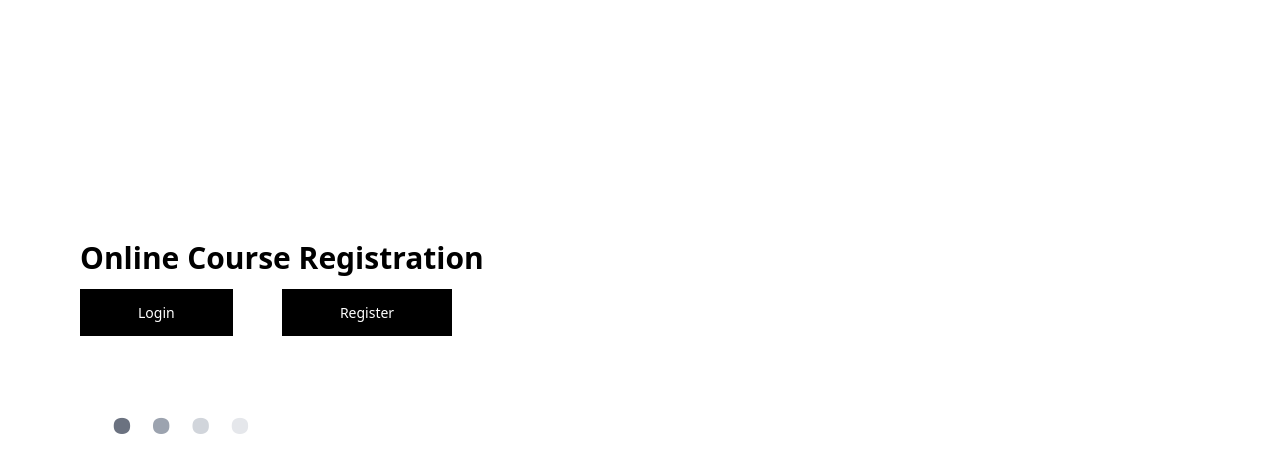
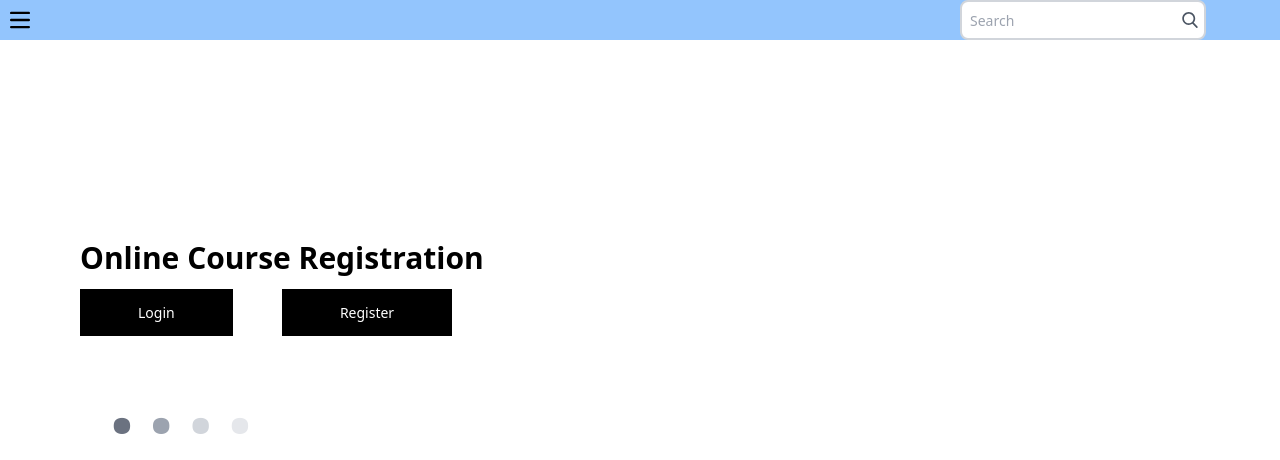
Before and after one commit to asigba/Online-Course-Registration, a Flask app: page / in a window 1280 px wide. Shown: the top 460 px of the page. Run offline with Flask 3, Linux system fonts and the light colour scheme.

Commit message:
fixed navbar

```diff
--- a/src/app.py
+++ b/src/app.py
@@ -140,8 +140,8 @@ class Course(db.Model):
     def validate_and_generate_course_id(self, key, value):
         """ This will validate and update "course id" if the catalog or course number ever changes.
         Args:
-            key(string):
-            value(int):
+            key(string): 4 string abbreviation of the course
+            value(int):  3-digit integer representing the level of the course
         Returns:
             None
         """
--- a/src/static/dist/css/output.css
+++ b/src/static/dist/css/output.css
@@ -574,12 +574,57 @@ video {
   position: fixed;
 }
 
+.absolute {
+  position: absolute;
+}
+
+.relative {
+  position: relative;
+}
+
 .left-20 {
   left: 5rem;
 }
 
 .top-60 {
   top: 15rem;
+}
+
+.right-0 {
+  right: 0px;
+}
+
+.top-0 {
+  top: 0px;
+}
+
+.left-10 {
+  left: 2.5rem;
+}
+
+.left-5 {
+  left: 1.25rem;
+}
+
+.mx-auto {
+  margin-left: auto;
+  margin-right: auto;
+}
+
+.mt-4 {
+  margin-top: 1rem;
+}
+
+.mr-2 {
+  margin-right: 0.5rem;
+}
+
+.mt-3 {
+  margin-top: 0.75rem;
+}
+
+.block {
+  display: block;
 }
 
 .flex {
@@ -598,8 +643,8 @@ video {
   display: grid;
 }
 
-.h-80 {
-  height: 20rem;
+.hidden {
+  display: none;
 }
 
 .h-10 {
@@ -610,6 +655,18 @@ video {
   height: 1.25rem;
 }
 
+.h-80 {
+  height: 20rem;
+}
+
+.h-4 {
+  height: 1rem;
+}
+
+.h-6 {
+  height: 1.5rem;
+}
+
 .w-10 {
   width: 2.5rem;
 }
@@ -618,8 +675,40 @@ video {
   width: 1.25rem;
 }
 
+.w-full {
+  width: 100%;
+}
+
+.w-4 {
+  width: 1rem;
+}
+
+.w-6 {
+  width: 1.5rem;
+}
+
 .grid-cols-2 {
   grid-template-columns: repeat(2, minmax(0, 1fr));
+}
+
+.grid-cols-1 {
+  grid-template-columns: repeat(1, minmax(0, 1fr));
+}
+
+.grid-cols-3 {
+  grid-template-columns: repeat(3, minmax(0, 1fr));
+}
+
+.grid-cols-4 {
+  grid-template-columns: repeat(4, minmax(0, 1fr));
+}
+
+.grid-cols-5 {
+  grid-template-columns: repeat(5, minmax(0, 1fr));
+}
+
+.flex-col {
+  flex-direction: column;
 }
 
 .items-center {
@@ -651,19 +744,38 @@ video {
   border-color: rgb(0 0 0 / var(--tw-border-opacity));
 }
 
+.border-gray-300 {
+  --tw-border-opacity: 1;
+  border-color: rgb(209 213 219 / var(--tw-border-opacity));
+}
+
 .bg-black {
   --tw-bg-opacity: 1;
   background-color: rgb(0 0 0 / var(--tw-bg-opacity));
 }
 
-.bg-blue-500 {
-  --tw-bg-opacity: 1;
-  background-color: rgb(59 130 246 / var(--tw-bg-opacity));
-}
-
 .bg-blue-300 {
   --tw-bg-opacity: 1;
   background-color: rgb(147 197 253 / var(--tw-bg-opacity));
+}
+
+.bg-blue-700 {
+  --tw-bg-opacity: 1;
+  background-color: rgb(29 78 216 / var(--tw-bg-opacity));
+}
+
+.bg-gray-50 {
+  --tw-bg-opacity: 1;
+  background-color: rgb(249 250 251 / var(--tw-bg-opacity));
+}
+
+.bg-white {
+  --tw-bg-opacity: 1;
+  background-color: rgb(255 255 255 / var(--tw-bg-opacity));
+}
+
+.fill-current {
+  fill: currentColor;
 }
 
 .p-2 {
@@ -675,9 +787,27 @@ video {
   padding-right: 3.5rem;
 }
 
+.px-3 {
+  padding-left: 0.75rem;
+  padding-right: 0.75rem;
+}
+
+.py-2 {
+  padding-top: 0.5rem;
+  padding-bottom: 0.5rem;
+}
+
 .py-3 {
   padding-top: 0.75rem;
   padding-bottom: 0.75rem;
+}
+
+.pl-2 {
+  padding-left: 0.5rem;
+}
+
+.pr-8 {
+  padding-right: 2rem;
 }
 
 .font-sans {
@@ -727,9 +857,29 @@ video {
   color: rgb(107 114 128 / var(--tw-text-opacity));
 }
 
+.text-gray-900 {
+  --tw-text-opacity: 1;
+  color: rgb(17 24 39 / var(--tw-text-opacity));
+}
+
 .text-white {
   --tw-text-opacity: 1;
   color: rgb(255 255 255 / var(--tw-text-opacity));
+}
+
+.text-gray-600 {
+  --tw-text-opacity: 1;
+  color: rgb(75 85 99 / var(--tw-text-opacity));
+}
+
+.text-black {
+  --tw-text-opacity: 1;
+  color: rgb(0 0 0 / var(--tw-text-opacity));
+}
+
+.hover\:bg-gray-100:hover {
+  --tw-bg-opacity: 1;
+  background-color: rgb(243 244 246 / var(--tw-bg-opacity));
 }
 
 .hover\:bg-white:hover {
@@ -774,13 +929,28 @@ video {
   --tw-ring-color: rgb(229 231 235 / var(--tw-ring-opacity));
 }
 
-@media (min-width: 768px) {
-  .md\:hidden {
-    display: none;
+@media (min-width: 1024px) {
+  .lg\:block {
+    display: block;
   }
 }
 
 @media (prefers-color-scheme: dark) {
+  .dark\:border-gray-700 {
+    --tw-border-opacity: 1;
+    border-color: rgb(55 65 81 / var(--tw-border-opacity));
+  }
+
+  .dark\:bg-blue-600 {
+    --tw-bg-opacity: 1;
+    background-color: rgb(37 99 235 / var(--tw-bg-opacity));
+  }
+
+  .dark\:bg-gray-800 {
+    --tw-bg-opacity: 1;
+    background-color: rgb(31 41 55 / var(--tw-bg-opacity));
+  }
+
   .dark\:text-gray-400 {
     --tw-text-opacity: 1;
     color: rgb(156 163 175 / var(--tw-text-opacity));
--- a/src/templates/index.html
+++ b/src/templates/index.html
@@ -7,22 +7,51 @@
     <link rel="stylesheet" href="{{url_for('static',filename='dist/css/output.css')}}">
 </head>
 <body>
-    <nav class="bg-blue-300">
-        <button data-collapse-toggle="navbar-default" type="button" class="inline-flex items-center p-2 w-10 h-10 justify-center text-sm text-gray-500 rounded-lg md:hidden hover:bg-gray-100 focus:outline-none focus:ring-2 focus:ring-gray-200 dark:text-gray-400 dark:hover:bg-gray-700 dark:focus:ring-gray-600" aria-controls="navbar-default">
-            <span class="sr-only">Open main menu</span>
-            <svg class="w-5 h-5" aria-hidden="true" xmlns="http://www.w3.org/2000/svg" fill="none" viewBox="0 0 17 14">
-                <path stroke="currentColor" stroke-linecap="round" stroke-linejoin="round" stroke-width="2" d="M1 1h15M1 7h15M1 13h15"/>
-            </svg>
-        </button>
+    <nav class="bg-blue-300 ">
+        <div class="grid grid-cols-4">
+            <div>
+                <button data-collapse-toggle="navbar-hamburger" type="button" class="inline-flex items-center justify-center p-2 w-10 h-10 text-sm text-black rounded-lg aria-controls="navbar-hamburger" aria-expanded="false">
+                    <svg class="w-5 h-5" aria-hidden="true" xmlns="http://www.w3.org/2000/svg" fill="none" viewBox="0 0 17 14">
+                        <path stroke="currentColor" stroke-linecap="round" stroke-linejoin="round" stroke-width="2" d="M1 1h15M1 7h15M1 13h15"/>
+                    </svg>
+                </button>
+            </div>
+            <div>
+            </div>
+            <div>
+            </div>
+
+            <div class="grid grid-cols-2 grid-cols-">
+                <div class="relative mx-auto text-gray-600 lg:block hidden">
+                    <input
+                        class="border-2 border-gray-300 bg-white h-10 pl-2 pr-8 rounded-lg text-sm focus:outline-none"
+                        type="search" name="search" placeholder="Search">
+                    <button type="submit" class="absolute right-0 top-0 mt-3 mr-2">
+                        <svg class="text-gray-600 h-4 w-4 fill-current" xmlns="http://www.w3.org/2000/svg"
+                            version="1.1" id="Capa_1" x="0px" y="0px"
+                            viewBox="0 0 56.966 56.966" style="enable-background:new 0 0 56.966 56.966;"
+                            xml:space="preserve"
+                            width="512px" height="512px">
+                            <path d="M55.146,51.887L41.588,37.786c3.486-4.144,5.396-9.358,5.396-14.786c0-12.682-10.318-23-23-23s-23,10.318-23,23  s10.318,23,23,23c4.761,0,9.298-1.436,13.177-4.162l13.661,14.208c0.571,0.593,1.339,0.92,2.162,0.92  c0.779,0,1.518-0.297,2.079-0.837C56.255,54.982,56.293,53.08,55.146,51.887z M23.984,6c9.374,0,17,7.626,17,17s-7.626,17-17,17  s-17-7.626-17-17S14.61,6,23.984,6z"/>
+                        </svg>
+                    </button>
+                </div>
+                <a class="flex items-center " href="#">
+                    <svg xmlns="http://www.w3.org/2000/svg" class="h-6 w-6" fill="none" viewBox="0 0 24 24" stroke="currentColor">
+                    <path stroke-linecap="round" stroke-linejoin="round" stroke-width="2" d="M5.121 17.804A13.937 13.937 0 0112 16c2.5 0 4.847.655 6.879 1.804M15 10a3 3 0 11-6 0 3 3 0 016 0zm6 2a9 9 0 11-18 0 9 9 0 0118 0z" />
+                    </svg>
+                </a>
+            </div>
+        </div>
     </nav>
     <div class="fixed top-60 h-80 w-1000 left-20">
         <h1 class="text-3xl font-sans font-semibold">Online Course Registration</h1><br>
         <div class="grid grid-cols-2">
             <div>
-                <a href="{{url_for('login')}}" class="text-white hover:text-black bg-black hover:bg-white focus:ring-4 focus:ring-blue-300 font-medium text-sm px-14 py-3 border-2 border-black">Login</a><br><br>
+                <a href="{{url_for('login')}}" class="text-white hover:text-black bg-black hover:bg-white  font-medium text-sm px-14 py-3 border-2 border-black">Login</a><br><br>
             </div>
             <div>
-                <a href="{{url_for('register')}}" class="text-white hover:text-black bg-black hover:bg-white focus:ring-4 focus:ring-blue-300 font-medium text-sm px-14 py-3 border-2 border-black">Register</a><br>
+                <a href="{{url_for('register')}}" class="text-white hover:text-black bg-black hover:bg-white font-medium text-sm px-14 py-3 border-2 border-black">Register</a><br>
             </div>
             <div class="flex gap-3 justify-center">
                 <h1 class="text-8xl font-sans font-semibold text-gray-500">.</h1>
```
Also changed, not shown: other parts of src/static/dist/css/output.css (+31 -8 lines), docs/README.md.
